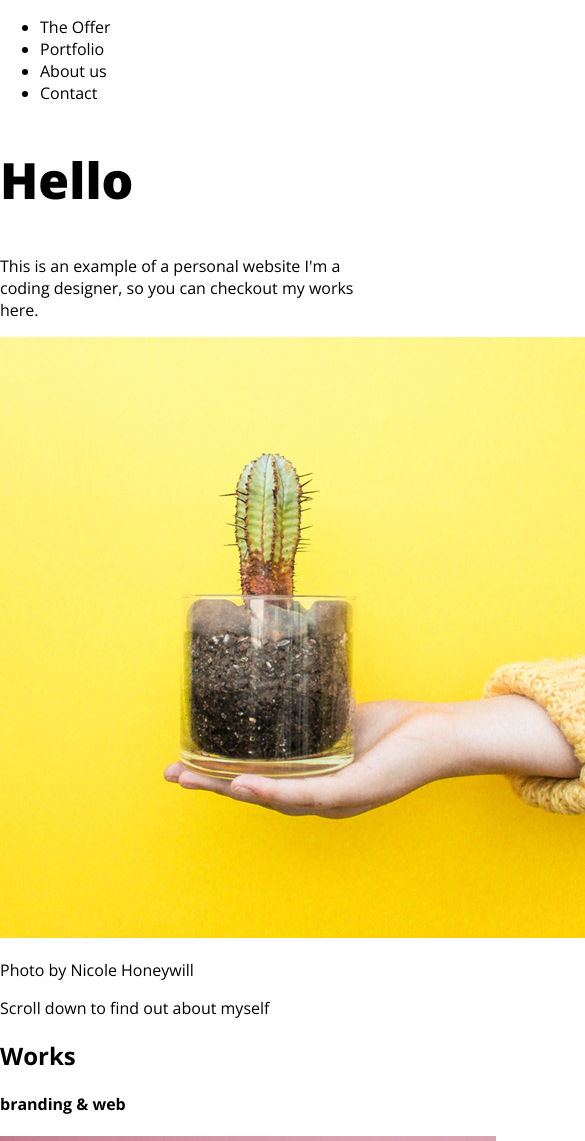
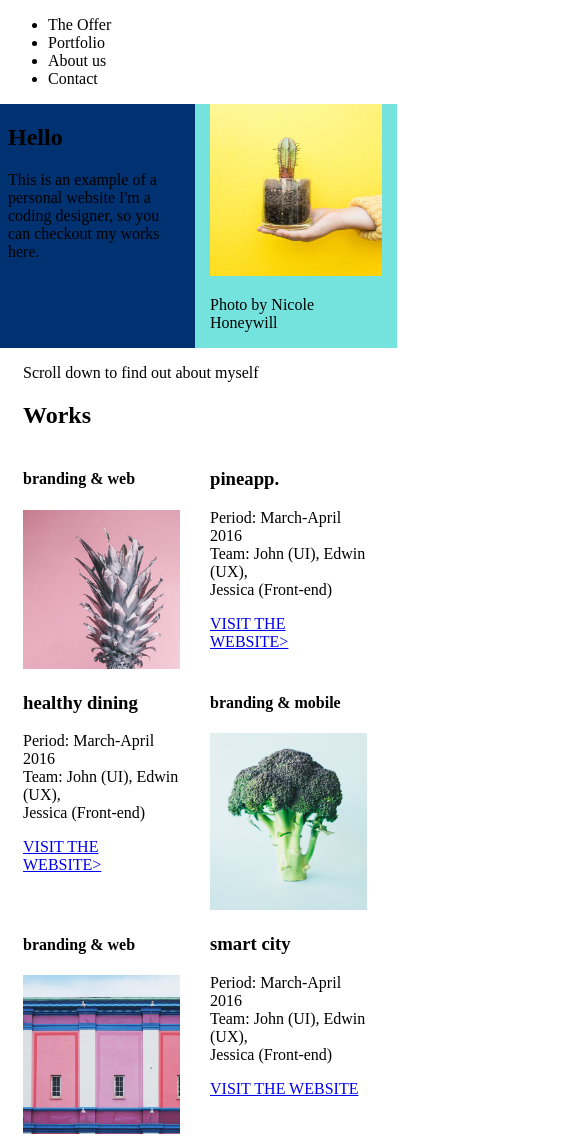
Before and after one commit to neilp666/branding, a plain HTML site: page index.html in a window 390 px wide. Shown: the top 1141 px of the page, 585 px wide, since content can reach past the window. Drawn offline with nearby package versions, Linux system fonts and the light colour scheme.

Commit message:
added my team section and updated styling

```diff
--- a/index.html
+++ b/index.html
@@ -4,7 +4,8 @@
   <meta charset="UTF-8">
   <title>Example Branding website</title>
   <meta name="viewport" content="width=device-width, initial-scale=1.0">
-  <link rel="stylesheet" href="styles.css" text/css">
+  <link rel="stylesheet" href="styles.css" type="text/css">
+  <link rel="stylesheet" href="bootstrap-grid.css" type="text/css">
 </head>
   <body>
       <nav>
@@ -15,8 +16,8 @@
               <li>Contact</li>
           </ul>
       </nav>
-      <header>
-        <section>
+      <header class="row">
+        <section class="col left-col">
           <!-- left column -->
           <h1>Hello</h1>
           <p>This is an example of a personal website
@@ -24,50 +25,61 @@
           </p>
         </section>
 
-        <section>
+        <section class="col right-col">
           <!-- right column -->
           <img src="img/cactus.jpg" alt="Cactus" />
           <p>Photo by Nicole Honeywill</p>
         </section>
       </header>
-      <main>
+      <main class="container">
         <p>Scroll down to find out about myself</p>
         <section>
           <h2>Works</h2>
-          <div>
+          <div class="row">
+            <div class="col">
               <h4>branding & web</h4>
               <img src="img/pineapp.jpg" alt="Pineapple"/>
+            </div>
 
+            <div class="col">
               <h3>pineapp.</h3>
               <p>Period: March-April 2016<br>
                  Team: John (UI), Edwin (UX),<br>
                  Jessica (Front-end)
               </p>
-            <a href="#"VISIT THE WEBSITE></a>
+              <a href="#">VISIT THE WEBSITE></a>
+            </div>
           </div>
 
-          <div>
+          <div class="row">
+            <div class="col">
                 <h3>healthy dining</h3>
                 <p>Period: March-April 2016<br>
                   Team: John (UI), Edwin (UX),<br>
                   Jessica (Front-end)
                 </p>
-            <a href="#"VISIT THE WEBSITE></a>
-
+                <a href="#">VISIT THE WEBSITE></a>
+            </div>
+            <div class="col">
               <h4>branding & mobile</h4>
               <img src="img/healthydining.jpg" alt="Healthy Dining"/>
             </div>
+          </div>
 
-          <div>
+          <div class="row">
+              <div class="col">
                 <h4>branding & web</h4>
                 <img src="img/smartcity.jpg" alt="Smart City"/>
+              </div>
 
-              <h3>Smart City.</h3>
-              <p>Period: March-April 2018<br>
+              <div class="col">
+                <h3>smart city </h3>
+                <p>Period: March-April 2016<br>
                    Team: John (UI), Edwin (UX),<br>
                    Jessica (Front-end)
                 </p>
-              <a href="#"VISIT THE WEBSITE></a>
+                <a href="#">VISIT THE WEBSITE</a>
+              </div>
             </div>
 
         </section>
@@ -75,11 +87,15 @@
         <!-- my team -->
         <section>
             <h2>My team</h2>
+            <div class="row">
+              <div class="col-md-6">
                <img src="img/team1.jpg" alt="Team Picture"/>
                <img src="img/team2.jpg" alt="Team Picture"/>
+            </div>
 
+            <div class="col">
             <h3>How we started</h3>
-          <p>Whatever crucifix hexagon listicle keytar, blue bottle fap beard vinyl wayfarers tattooed.      Viral direct trade meditation etsy venmo fingerstache. Post-ironic shabby chic try-hard, PBR&   B man braid you probably haven't heard of them pour-over food truck VHS leggings iceland        salvia copper mug.
+            <p>Whatever crucifix hexagon listicle keytar, blue bottle fap beard vinyl wayfarers tattooed.   Viral direct trade meditation etsy venmo fingerstache. Post-ironic shabby chic try-hard,      PBR& B man braid you probably haven't heard of them pour-over food truck VHS leggings         iceland salvia copper mug.
               <br><br>
 
               Austin pitchfork heirloom quinoa disrupt, twee locavore DIY small batch bicycle rights pop-up gochujang venmo. Deep v blue bottle hell of, kale chips man bun pok pok aesthetic letterpress stumptown. Helvetica 8-bit live-edge, narwhal snackwave meggings hoodie whatever mumblecore seitan next level. Pok pok kale chips freegan pabst cardigan.
@@ -94,6 +110,8 @@
                   <li>Typewriter direct trade shoreditch,small batch hexagon</li>
                   <li>Poutine jean shorts kale chips normcore.</li>
               </ul>
+            </div>
+          </div>
         </section>
 
         <!-- contact -->
--- a/styles.css
+++ b/styles.css
@@ -1,12 +1,13 @@
 @import url('https://fonts.googleapis.com/css?family=Open+Sans:400,700,800');
 
-body, html {
-  font-family: 'Open Sans', sans-serif;
-  padding: 0;
-  margin: 0;
+.left-col {
+  background-color: #003170;
 }
 
-h1 {
-  font-weight: 800;
-  font-size: 50px;
+.right-col {
+  background-color: #75e3dd;
 }
+
+img {
+  max-width: 100%;
+}
```
Lines whose indentation alone changed are shown as unchanged.
